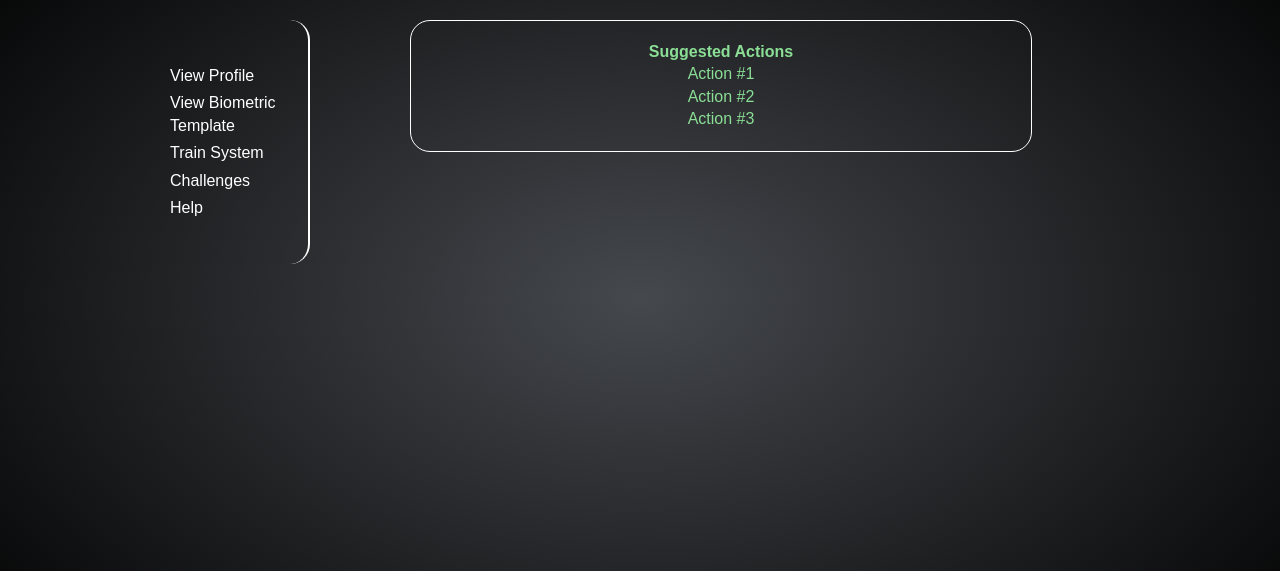
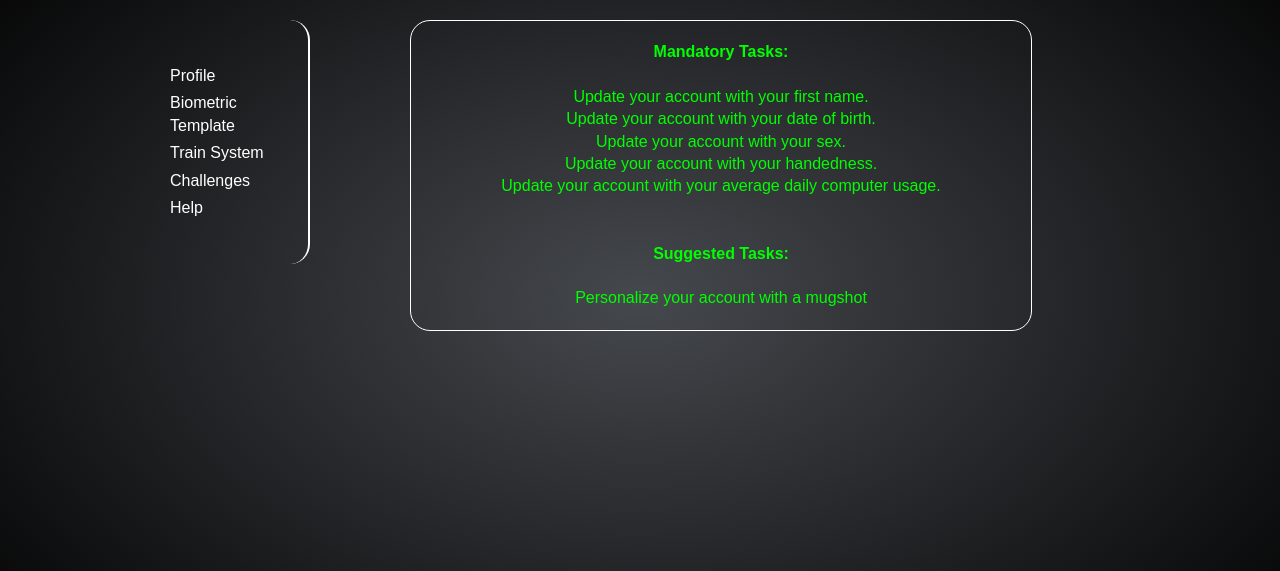
Before and after one commit to ajgribble/recogtype, a Django app: template recogtype/templates/recogmatch/dashboard.html in a window 1280 px wide. Shown: the part 102-673 px from the top of the page. Run offline with Django 3.2, Linux system fonts and the light colour scheme; the template is opened without the code that fills it, so the values that code supplies are empty; parts of the project's set-up code (start-up, migrations or seed data) failed here and were passed over.

Commit message:
Created profile update recommendations for dashboard home.

```diff
--- a/recogtype/static/css/style.css
+++ b/recogtype/static/css/style.css
@@ -335,11 +335,11 @@ form #id_mugshot
     border-radius: 20px;
     border: 1px solid #FFF;
     text-align: center;
-    color: #8ADE95;
+    color: #00FF00;
 }
 .container h1, h2, h3, h4, h5, h6, p
 {
-    color: #8ADE95;
+    color: #00FF00;
 }
 .container > div
 {
@@ -369,6 +369,7 @@ form #id_mugshot
     padding-top: 40px;
     padding-bottom: 40px;
     list-style-type: none;
+    padding-right: 10px;
 }
 #local_nav a
 {
--- a/recogtype/templates/recogmatch/dashboard.html
+++ b/recogtype/templates/recogmatch/dashboard.html
@@ -6,8 +6,8 @@
 <div id="local_nav" class="grid_2">
     <nav>
         <ul>
-            <li><a href="{% url userena_profile_detail user.username %}">View Profile</a></li>
-            <li><a href="#">View Biometric Template</a></li>
+            <li><a href="{% url userena_profile_detail user.username %}">Profile</a></li>
+            <li><a href="#">Biometric Template</a></li>
             <li><a href="#">Train System</a></li>
             <li><a href="#">Challenges</a></li>
             <li><a href="#">Help</a></li>
@@ -17,10 +17,34 @@
 {% block recogmatch_content %}
 <div class="grid_8 push_1 container">
     <div>
-        <h1>Suggested Actions</h1>
-        <p>Action #1</p>
-        <p>Action #2</p>
-        <p>Action #3</p>
+        <h1>Mandatory Tasks:</h1>
+        </br>
+        {% if not name %}
+        <p>Update your account with your first name.</p>
+        {% endif %}
+
+        {% if not dob %}
+        <p>Update your account with your date of birth.</p>
+        {% endif %}
+
+        {% if not sex %}
+        <p>Update your account with your sex.</p>
+        {% endif %}
+
+        {% if not hand %}
+        <p>Update your account with your handedness.</p>
+        {% endif %}
+
+        {% if not use %}
+        <p>Update your account with your average daily computer usage.</p>
+        {% endif %}
+
+        <br /><br />
+        <h1>Suggested Tasks:</h1>
+        <br />
+        {% if not mug %}
+        <p>Personalize your account with a mugshot</p>
+        {% endif %}
     </div>
 </div>
 {% endblock recogmatch_content %}
```
Also changed, not shown: profiles/models.py (+5 -4 lines), recogmatch/views.py (+32 -1 lines).
